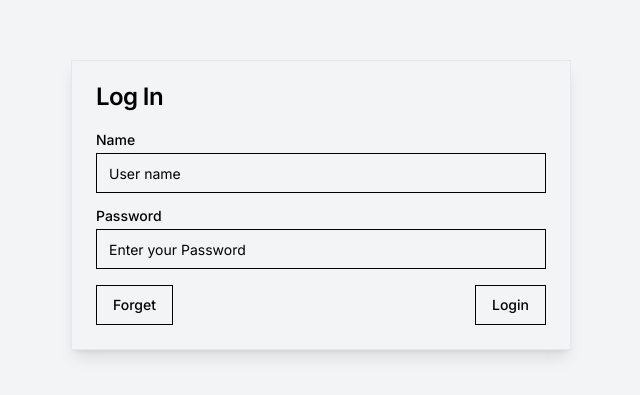
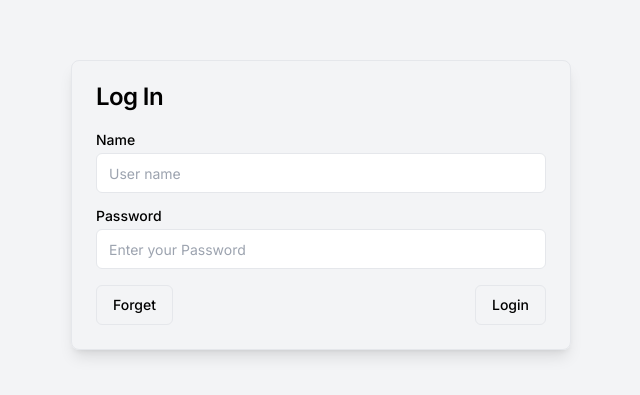
Before and after one commit to razeek-j/login-GeminiDashboard-nextjs-tailwind.css, a Next.js app: page /login in a window 1280 px wide. Shown: the part 195-590 px from the top of the page, without its empty margins (319-959 px from the left). Built offline with nearby package versions, Linux system fonts and the light colour scheme.

Commit message:
Cleared the sidebar

```diff
--- a/src/app/dashboard/page.tsx
+++ b/src/app/dashboard/page.tsx
@@ -1,7 +1,12 @@
+import SideBar from "@/components/SideBar";
+
 export default function Dashboard() {
   return (
-    <div>
-      HEllo
+    <div className="bg-grey h-screen flex flex-row justify-start">
+      <SideBar />
+      <div className="flex-1 p-4 border border-dashed">
+        Gemini
+      </div>
     </div>
   )
 }
--- /dev/null
+++ b/src/components/SideBar.tsx
@@ -0,0 +1,11 @@
+import React from 'react'
+
+const SideBar = () => {
+  return (
+    <div className='h-screen font-poppins px-4 pt-4 pb-4 flex justify-between flex-col w-72 bg-stone-100'>
+        SideBar
+    </div>
+  )
+}
+
+export default SideBar
--- a/tailwind.config.ts
+++ b/tailwind.config.ts
@@ -18,63 +18,12 @@ const config = {
       },
     },
     extend: {
-      colors: {
-        border: "hsl(var(--border))",
-        input: "hsl(var(--input))",
-        ring: "hsl(var(--ring))",
-        background: "hsl(var(--background))",
-        foreground: "hsl(var(--foreground))",
-        primary: {
-          DEFAULT: "hsl(var(--primary))",
-          foreground: "hsl(var(--primary-foreground))",
-        },
-        secondary: {
-          DEFAULT: "hsl(var(--secondary))",
-          foreground: "hsl(var(--secondary-foreground))",
-        },
-        destructive: {
-          DEFAULT: "hsl(var(--destructive))",
-          foreground: "hsl(var(--destructive-foreground))",
-        },
-        muted: {
-          DEFAULT: "hsl(var(--muted))",
-          foreground: "hsl(var(--muted-foreground))",
-        },
-        accent: {
-          DEFAULT: "hsl(var(--accent))",
-          foreground: "hsl(var(--accent-foreground))",
-        },
-        popover: {
-          DEFAULT: "hsl(var(--popover))",
-          foreground: "hsl(var(--popover-foreground))",
-        },
-        card: {
-          DEFAULT: "hsl(var(--card))",
-          foreground: "hsl(var(--card-foreground))",
-        },
-      },
-      borderRadius: {
-        lg: "var(--radius)",
-        md: "calc(var(--radius) - 2px)",
-        sm: "calc(var(--radius) - 4px)",
-      },
-      keyframes: {
-        "accordion-down": {
-          from: { height: "0" },
-          to: { height: "var(--radix-accordion-content-height)" },
-        },
-        "accordion-up": {
-          from: { height: "var(--radix-accordion-content-height)" },
-          to: { height: "0" },
-        },
-      },
-      animation: {
-        "accordion-down": "accordion-down 0.2s ease-out",
-        "accordion-up": "accordion-up 0.2s ease-out",
+      fontFamily :{
+        Poppins: ['var--font-poppins']
       },
     },
   },
-  plugins: [require("tailwindcss-animate")],
+  plugins: [],
 } satisfies Config
 
 export default config
```
